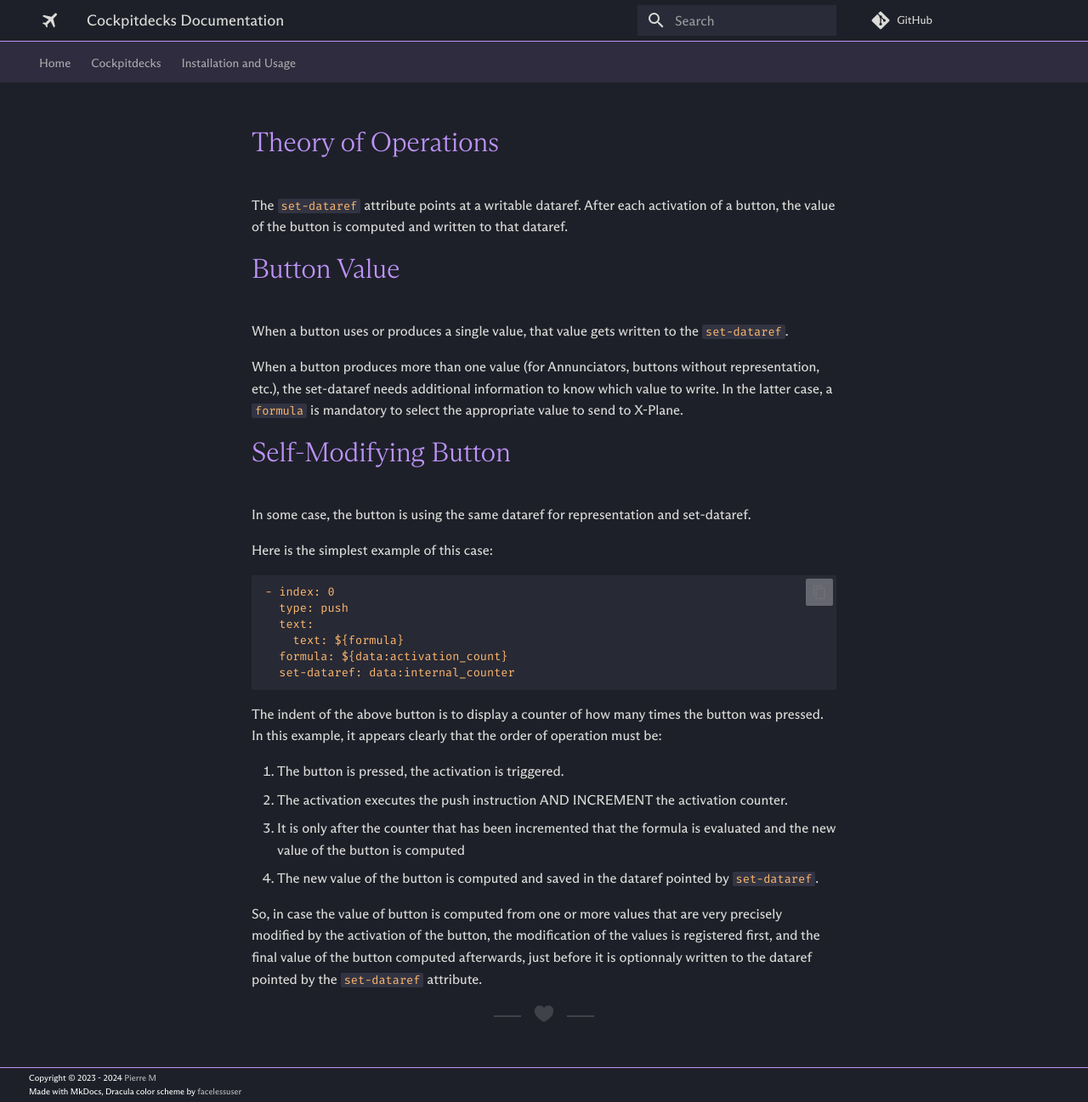
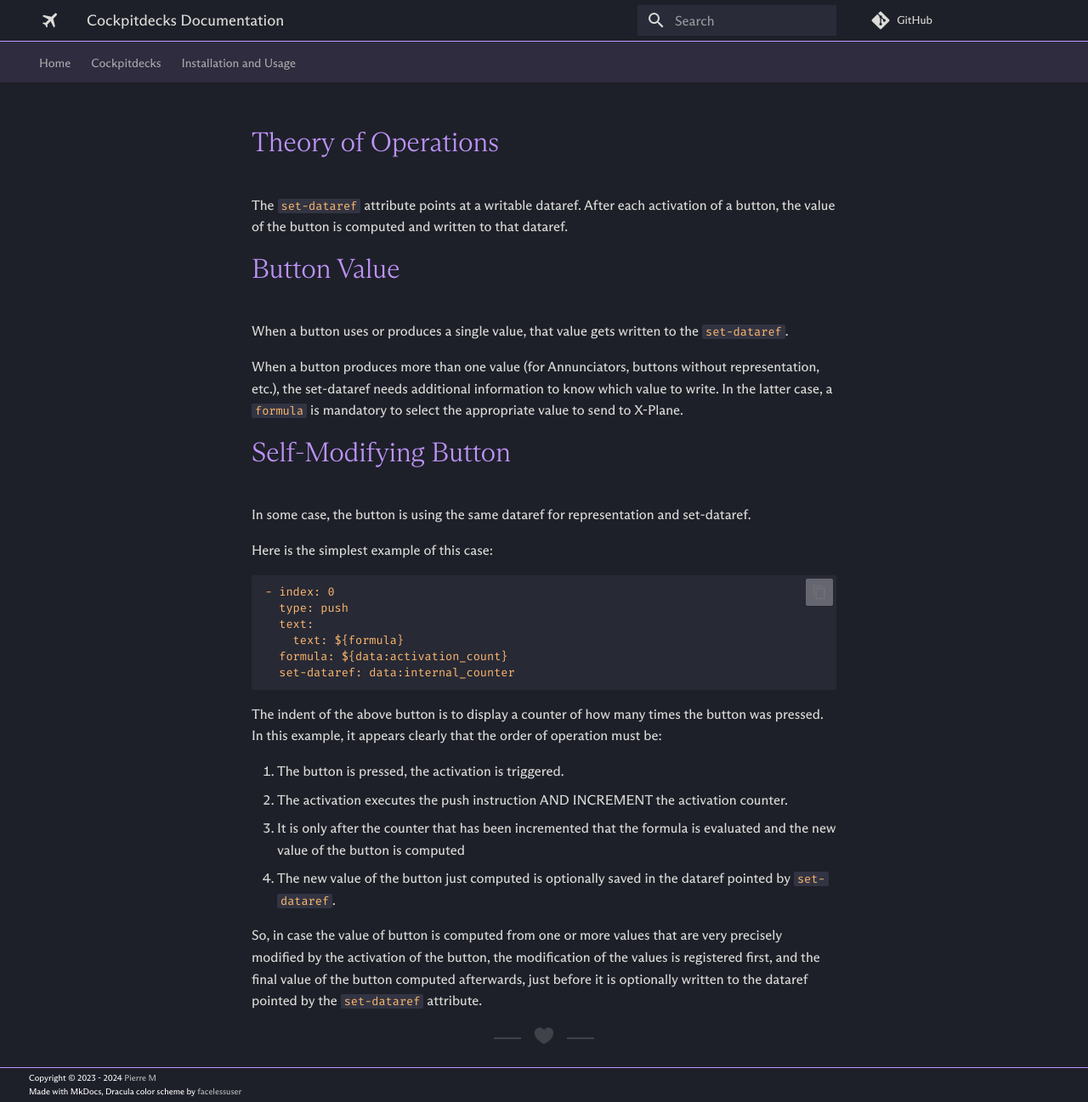
Before and after one commit to devleaks/cockpitdecks-docs, an MkDocs documentation site: the page built from docs/Button/Set Dataref.md, in a window 1280 px wide and 1297 px high. Shown: the whole window at 85% size. Built offline with MkDocs 1.6.1 and Material for MkDocs 9.7.7, drawn with Linux system fonts in a browser that asks for light colours; a script that is not in the unit is left out; comment, search, counter and statistics services are not loaded.

```diff
--- a/docs/Button/Set Dataref.md
+++ b/docs/Button/Set Dataref.md
@@ -28,6 +28,6 @@
 1. The button is pressed, the activation is triggered.
 2. The activation executes the push instruction AND INCREMENT the activation counter.
 3. It is only after the counter that has been incremented that the formula is evaluated and the new value of the button is computed
-4. The new value of the button is computed and saved in the dataref pointed by `set-dataref`.
+4. The new value of the button just computed is optionally saved in the dataref pointed by `set-dataref`.
 
-So, in case the value of button is computed from one or more values that are very precisely modified by the activation of the button, the modification of the values is registered first, and the final value of the button computed afterwards, just before it is optionnaly written to the dataref pointed by the `set-dataref` attribute.
+So, in case the value of button is computed from one or more values that are very precisely modified by the activation of the button, the modification of the values is registered first, and the final value of the button computed afterwards, just before it is optionally written to the dataref pointed by the `set-dataref` attribute.
```
Also changed, not shown: docs/Button/Button Representations/Basic.md (+7 -0 lines), docs/Button/Button Representations/Multi-Buttons and Mosaic.md (renamed from docs/Button/Button Representations/Mosaic.md, +14 -0 lines), docs/Extending/Internals/Hardware  Representation.md (added, +15 -0 lines), docs/images/hardware-representation.png (added).
